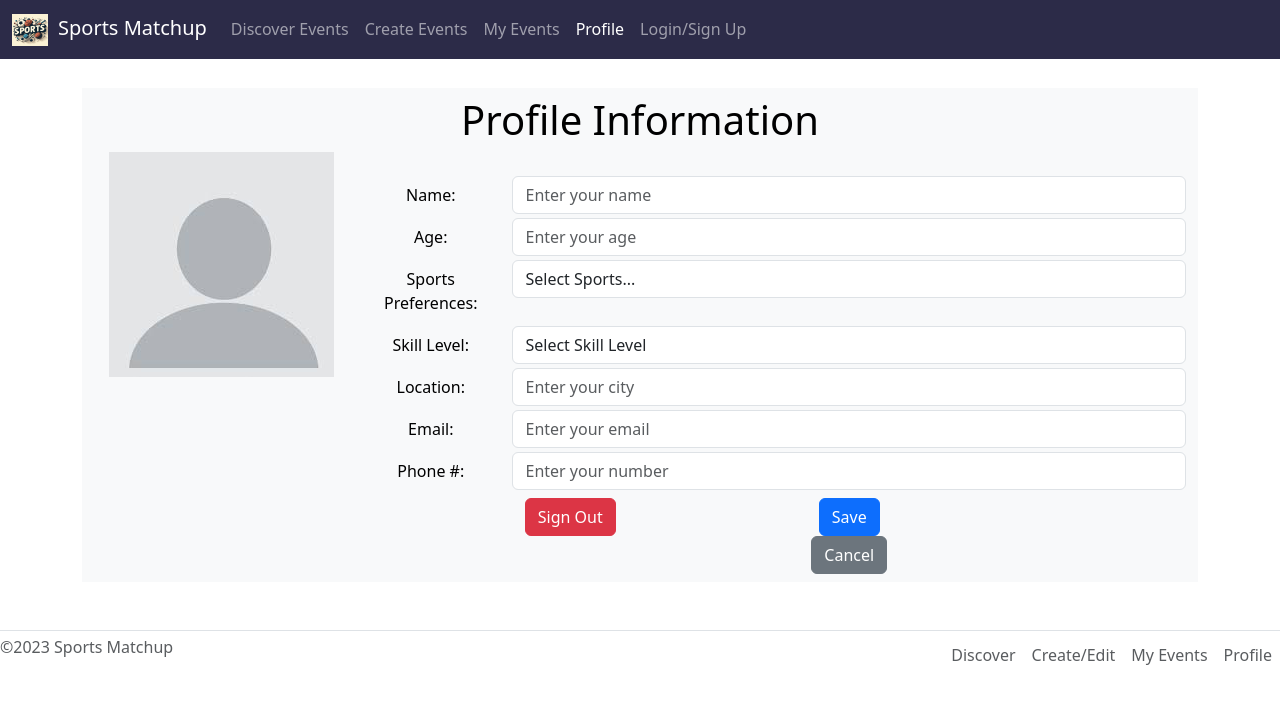
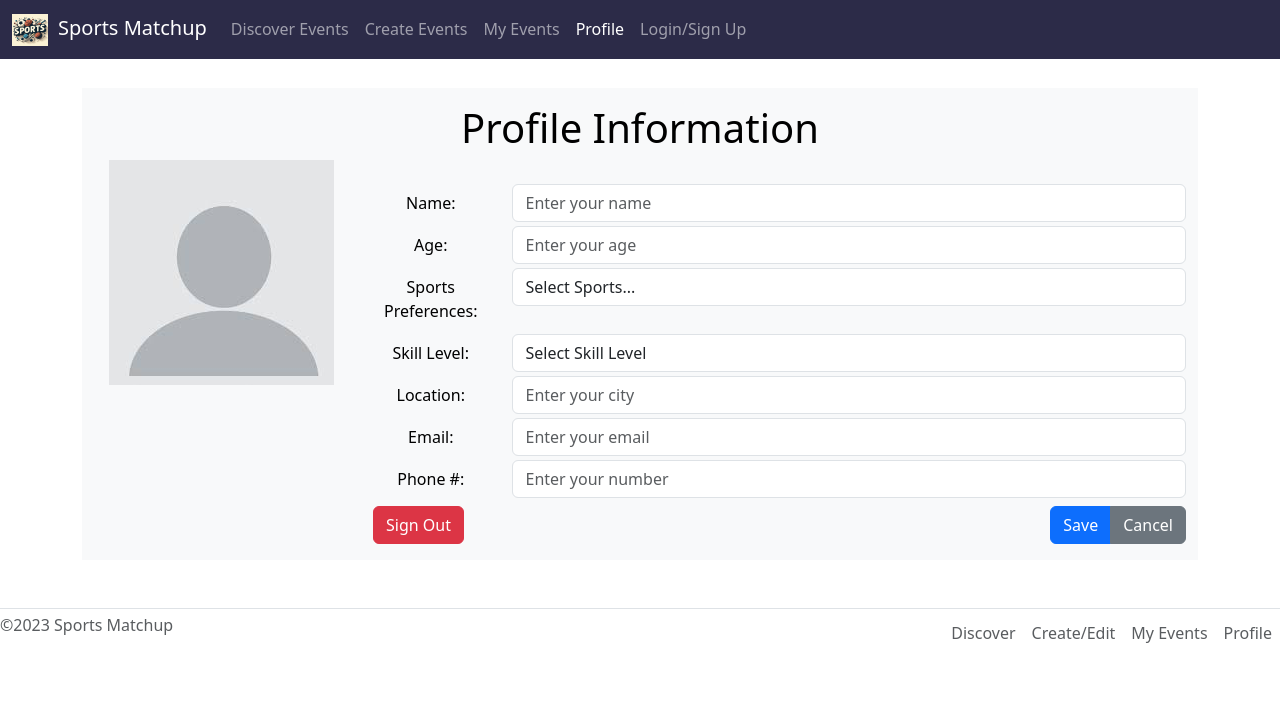
Before and after one commit to daikonk/sports-matchup, a React (Create React App) app in the folder sports-matchup/: page /profile in a window 1280 px wide. Shown: the top 704 px of the page. Built offline with nearby package versions, Linux system fonts and the light colour scheme.

Commit message:
changed buttons to button groups and fixed alignment on CreateEdit component

```diff
--- a/sports-matchup/src/CreateEdit.js
+++ b/sports-matchup/src/CreateEdit.js
@@ -113,7 +113,7 @@ const CreateEdit = () => {
 
     return (
         <main>
-            <section className='bg-light bg-text-light'>
+            <section className='bg-light bg-text-light p-2'>
                 <h1 className="text-center mb-2"> Create Event</h1>
                 <div className="container mb-5">
                     <label for="eventName" className="form-label">Event Name</label>
@@ -206,11 +206,11 @@ const CreateEdit = () => {
                             <div id="rangeValue">{expertiseLevel}</div>
                         </div>
 
-                        <div className="row mt-2">
-                            <div className="col-sm-10">
+                        <div className="btn-toolbar justify-content-between mt-2">
+                            <div className='btn-group'>
                                 <button type="button" className="btn btn-danger">Sign Out</button>
                             </div>
-                            <div className="col-sm-2">
+                            <div className="btn-group">
                                 <button type="submit" className="btn btn-primary">Save</button>
                                 <button type="reset" className="btn btn-secondary">Cancel</button>
                             </div>
--- a/sports-matchup/src/Login.js
+++ b/sports-matchup/src/Login.js
@@ -9,7 +9,7 @@ const Login = () => {
     return (
         <main>
 
-            <div id="login-form" className="container mt-2 bg-light bg-text-light">
+            <div id="login-form" className="container mt-2 bg-light bg-text-light p-2">
                 <h1 className='text-center'>Login</h1>
                 <form id="login" method="POST">
                     <div className="mb-3">
--- a/sports-matchup/src/Profile.js
+++ b/sports-matchup/src/Profile.js
@@ -62,7 +62,7 @@ const Profile = () => {
     return (
         <main>
             <section>
-                <div className="container text-center mt-2 bg-light text-bg-light py-2">
+                <div className="container text-center mt-2 bg-light text-bg-light py-3">
                     <h1>Profile Information</h1>
                     <div className="row">
                         <div className="col-3">
@@ -167,12 +167,11 @@ const Profile = () => {
                                 </div>
 
                                 {/* <!-- BUTTONS --> */}
-                                <div className="row mt-2">
-                                    <div className="col-sm-6">
+                                <div className="btn-toolbar justify-content-between mt-2">
+                                    <div className='btn-group'>
                                         <button type="button" className="btn btn-danger">Sign Out</button>
                                     </div>
-                                    <div className="col-sm-2">
-
+                                    <div className="btn-group">
                                         <button type="submit" className="btn btn-primary">Save</button>
                                         <button type="reset" className="btn btn-secondary">Cancel</button>
                                     </div>
```
